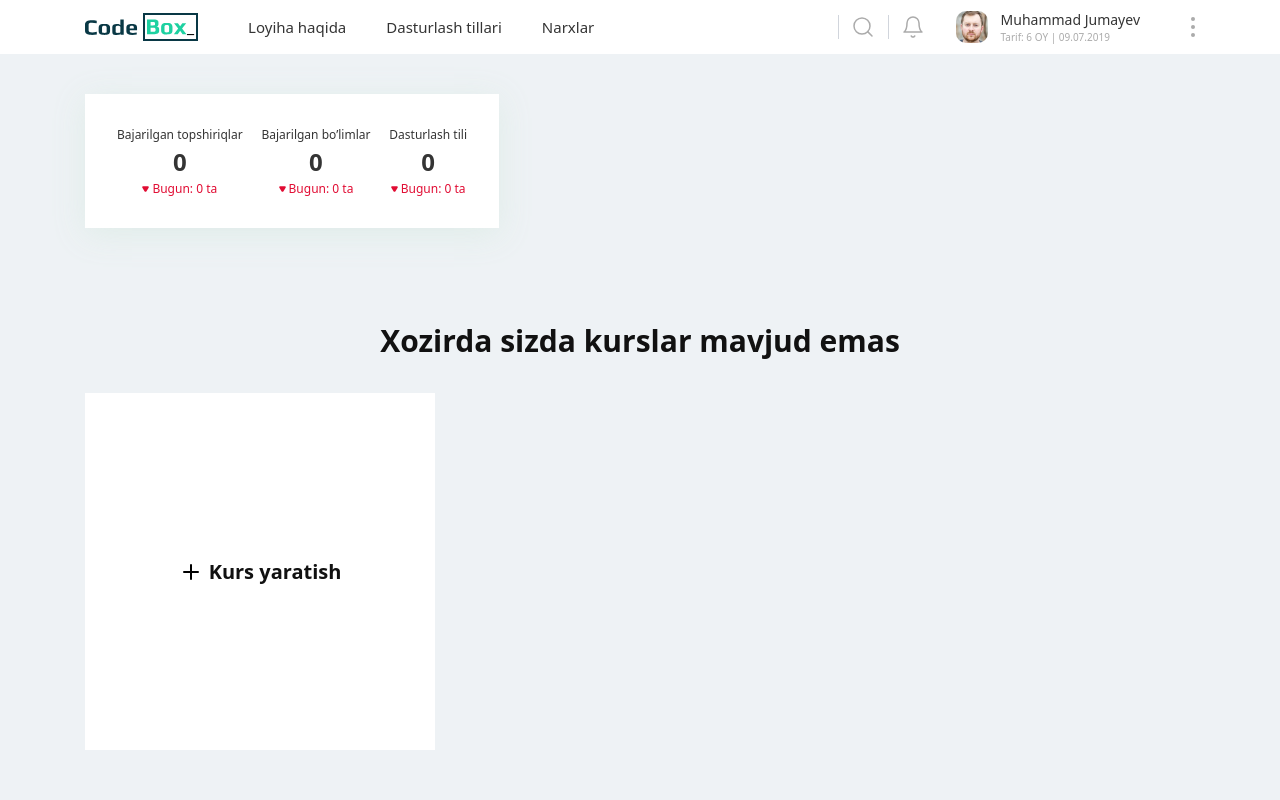
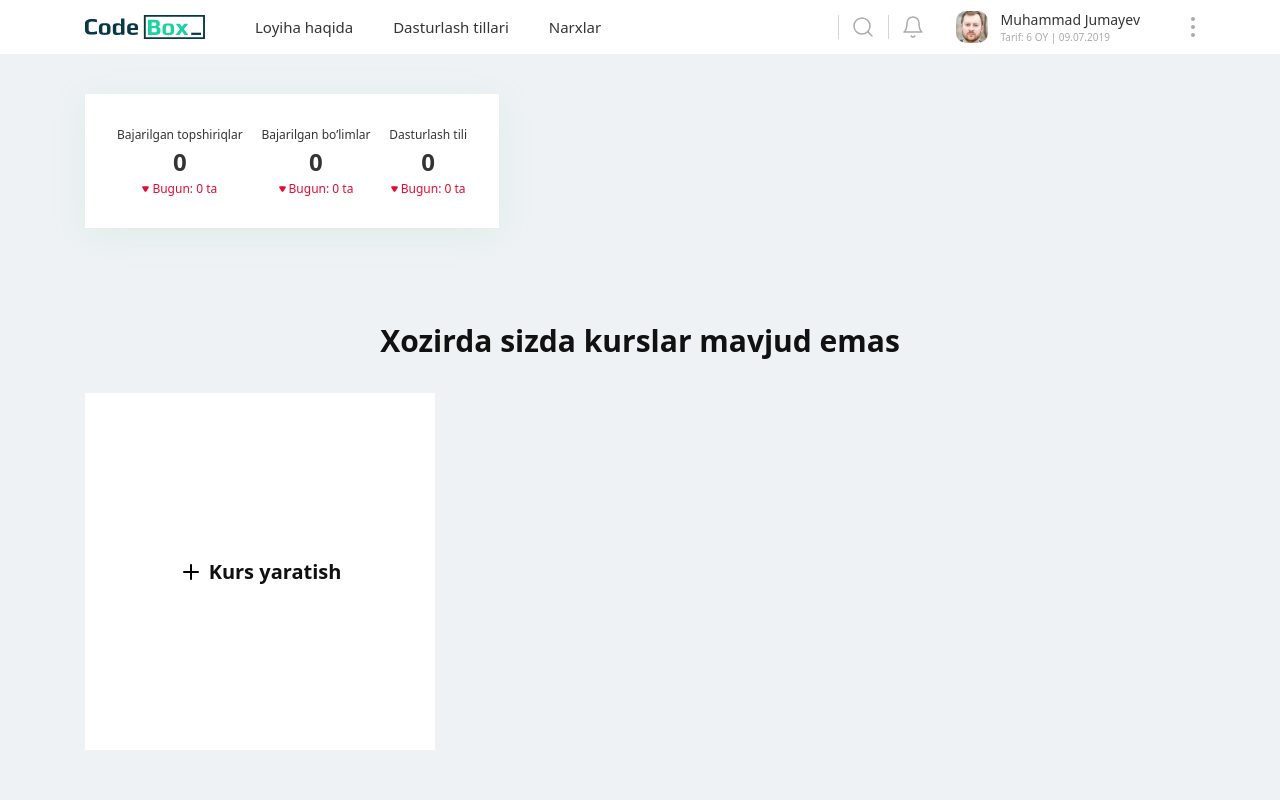
Before and after one commit to azim-abdulhanov/tailwindcss-practice, a website: page index.html in a window 1280 px wide. Shown: the top 800 px of the page. Drawn offline with Linux system fonts and the light colour scheme.

Commit message:
header fix bag ✨

```diff
--- a/index.html
+++ b/index.html
@@ -14,11 +14,7 @@
 			<div class='flex justify-between items-center'>
 				<nav class="flex items-center gap-x-[50px]">
 					<a class="flex items-center gap-x-[5px]" href="index.html">
-						<img src="./images/logo-image-1.svg" width="53" height="16" alt="Logo image one">
-						<div class="flex border-2 relative border-solid border-[#093845] px-[2px]">
-							<img src="./images/logo-image-2.svg" width="40" height="15" alt="Logo image two">
-							<span className="absolute -right-4">_</span>
-						</div>
+						<img src="./images/header-logo.svg" width="120" height="24" alt="Header logo">
 					</a>
 
 					<ul class='flex items-center gap-[40px]'>
@@ -165,5 +161,6 @@
 		</section>
 	</main>
 	<!-- MAIN END -->
+
 </body>
 </html>
```
Also changed, not shown: images/footer-logo.svg (added), images/header-logo.svg (added), images/logo-image-1.svg (deleted), images/logo-image-2.svg (deleted).
